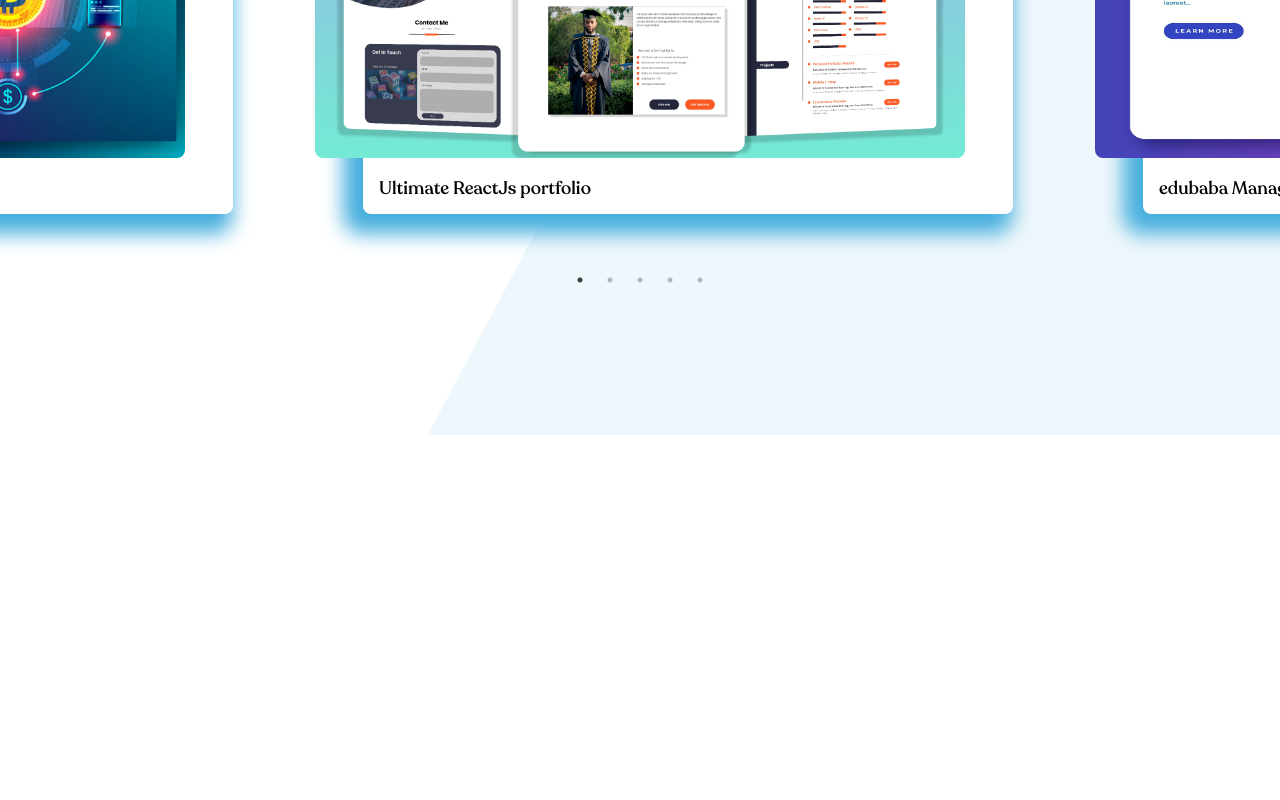
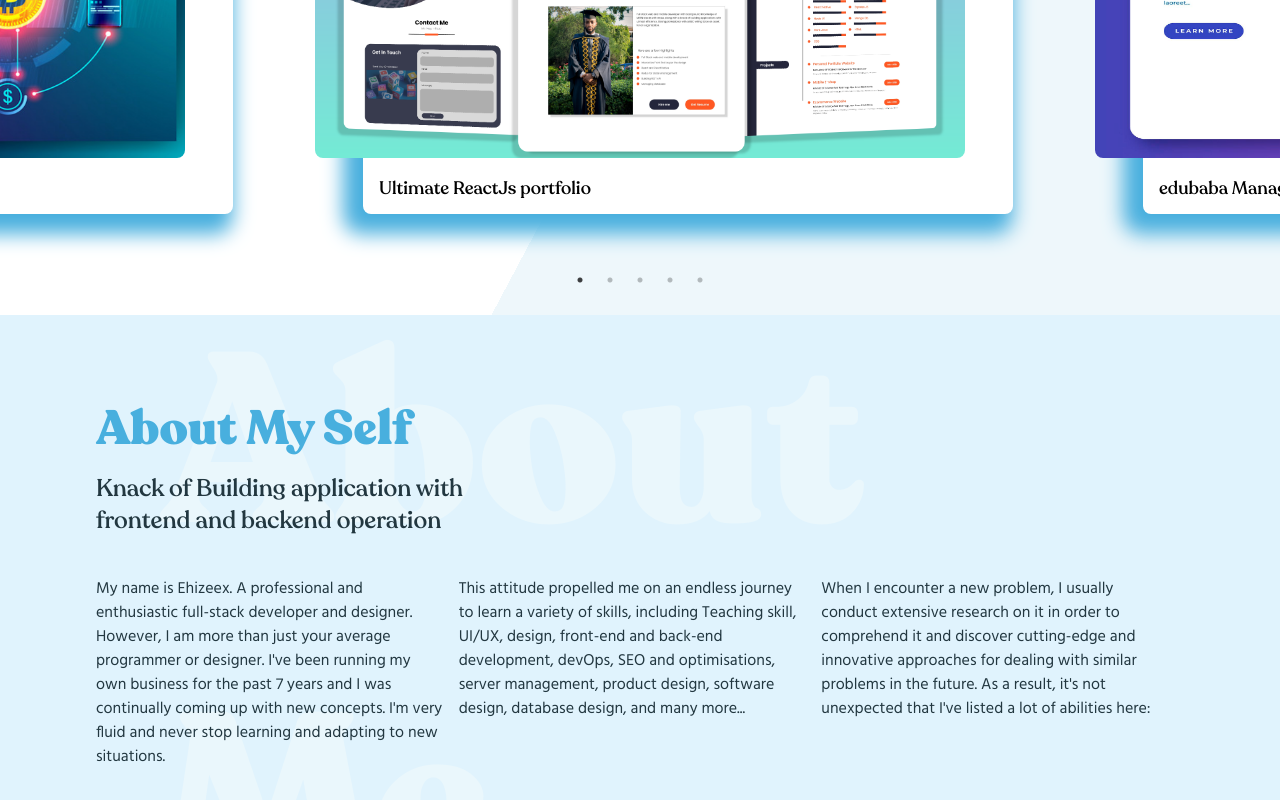
Before and after one commit to PiotrPiwonski/Next-Portfolio, a Next.js app: page / in a window 1280 px wide. Shown: the part 1220-2020 px from the top of the page. Before the commit the page ends 1655 px from the top, so only its background shows below. Built offline with nearby package versions, Linux system fonts and the light colour scheme.

Commit message:
add about me component

```diff
--- /dev/null
+++ b/src/app/components/AboutMe/AboutMe.js
@@ -0,0 +1,63 @@
+import React from "react";
+import { Hind } from "next/font/google";
+
+const hind = Hind({
+  subsets: ["latin"],
+  weight: ["300", "400", "500", "600", "700"],
+});
+
+export default function AboutMe() {
+  return (
+    <React.Fragment>
+      <div
+        id="about-me-component"
+        className="bg-[#E0F3FD] pt-[250px] mt-10 pb-[100px] lg:pb-[600px] relative lg:h-800px"
+      >
+        <div className="container m-auto">
+          <h1 className="text-[240px] w-[80%] overflow-hidden absolute lg:left-40 md:left-30 top-[-50px] text-[#EAF7FC]">
+            About Me
+          </h1>
+          <h1 className="relative font-recoletaBlack text-5xl text-[#48AFDE] mb-5 -mt-40 md:px-24 px-5">
+            About My Self
+          </h1>
+          <h4 className="relative w-full font-[300] md:w-3/4 lg:w-2/3 xl:w-1/2 font-recoleta text-[#223740] text-2xl mb-10 px-5 md:px-24">
+            Knack of Building application with frontend and backend operation
+          </h4>
+          <section className="relative flex flex-col lg:flex-row px-5 md:px-24">
+            <p
+              className={`w-full lg:w-1/3 text-[#223740] mr-0 mb-5 lg:mr-4 ${hind.className}`}
+            >
+              {" "}
+              My name is Ehizeex. A professional and enthusiastic full-stack
+              developer and designer. However, I am more than just your average
+              programmer or designer. I've been running my own business for the
+              past 7 years and I was continually coming up with new concepts.
+              I'm very fluid and never stop learning and adapting to new
+              situations.
+            </p>
+            <p
+              className={`w-full lg:w-1/3 text-[#223740] mr-0 mb-5 lg:mr-4 ${hind.className}`}
+            >
+              {" "}
+              This attitude propelled me on an endless journey to learn a
+              variety of skills, including Teaching skill, UI/UX, design,
+              front-end and back-end development, devOps, SEO and optimisations,
+              server management, product design, software design, database
+              design, and many more...
+            </p>
+            <p
+              className={`w-full lg:w-1/3 text-[#223740] mr-0 mb-5 lg:mr-4 ${hind.className}`}
+            >
+              {" "}
+              When I encounter a new problem, I usually conduct extensive
+              research on it in order to comprehend it and discover cutting-edge
+              and innovative approaches for dealing with similar problems in the
+              future. As a result, it's not unexpected that I've listed a lot of
+              abilities here:
+            </p>
+          </section>
+        </div>
+      </div>
+    </React.Fragment>
+  );
+}
--- a/src/app/page.js
+++ b/src/app/page.js
@@ -2,6 +2,7 @@
 import HomeComponent from "./components/HomeComponent/HomeComponent";
 import DarkMode from "./components/DarkMode/DarkMode";
 import MySlider from "./components/SliderCard/MySlider";
+import AboutMe from "./components/AboutMe/AboutMe";
 import { Hind } from "next/font/google";
 
 
@@ -51,6 +52,7 @@ export default function Home() {
           <MySlider/>
         </div>
       </div>
+      <AboutMe/>
     </main>
   );
 }
--- a/src/app/page/portfolio-detail-design/index.js
+++ b/src/app/page/portfolio-detail-design/index.js
@@ -60,7 +60,7 @@ export default function index({ id, data, DataArray }) {
             "linear-gradient(90deg, rgba(84, 167, 195, 1) 58%, rgba(255, 255, 255, 1) 52%)",
         }}
       >
-        <div className="col-span-12 lg:col-span-8 mb-20 scrol lg:px-0 sm:px-20">
+        <div className="col-span-12 lg:col-span-8 mb-20 scroll lg:px-0 sm:px-20">
           {data?.images.map((item) => (
             <div
               key={item}
```
